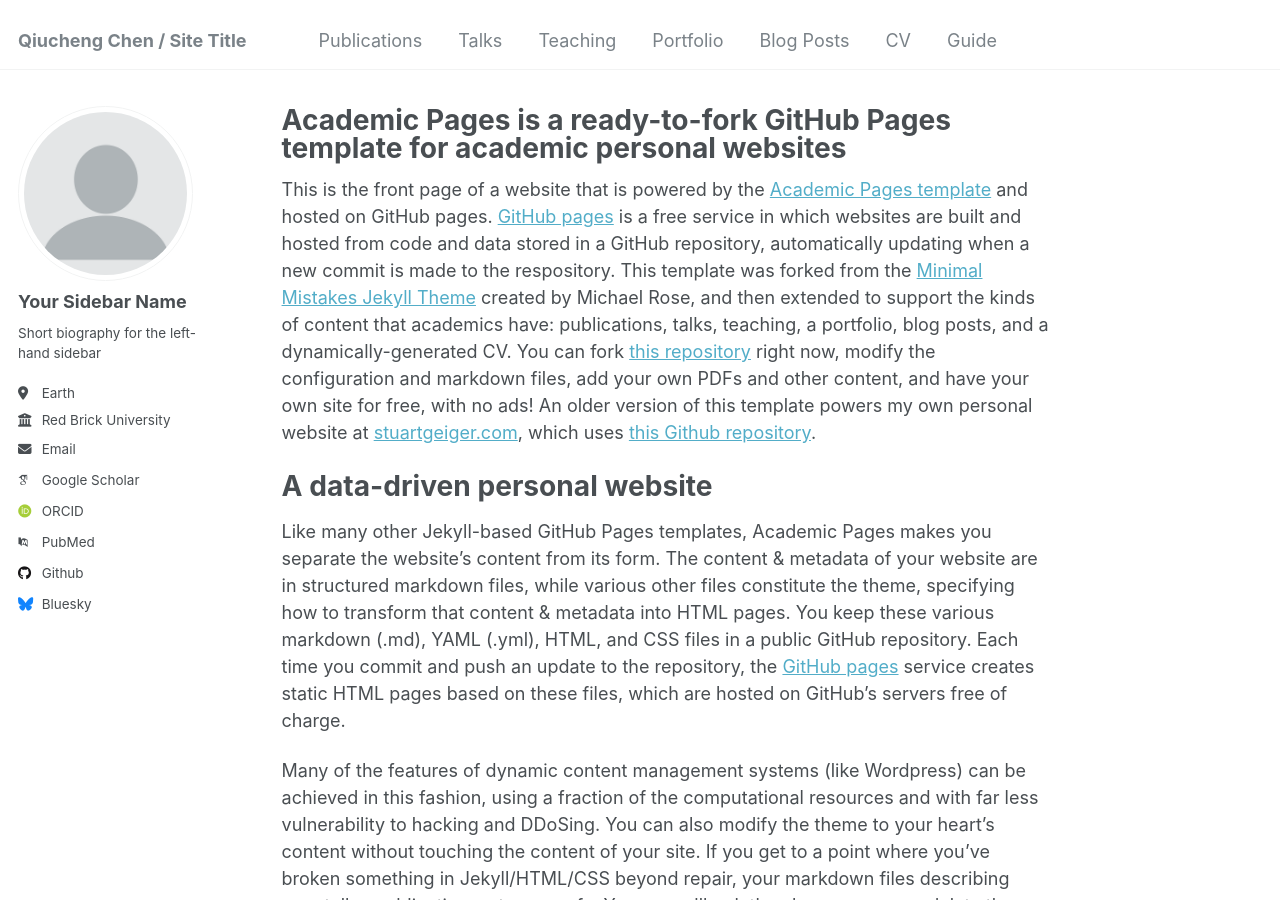
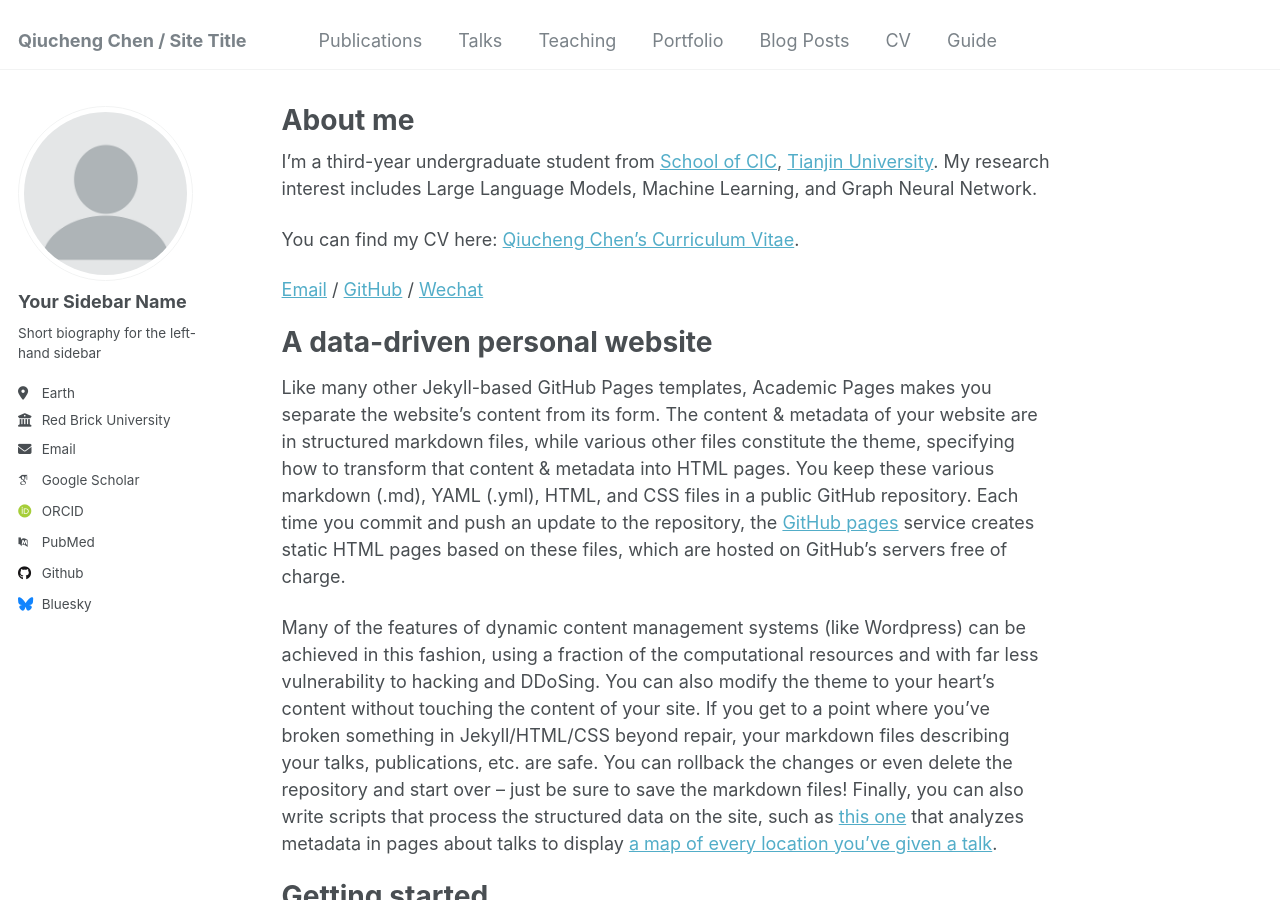
Before and after one commit to Trouverecc/Trouverecc.github.io, a Jekyll site: the page built from _pages/about.md, in a window 1280 px wide and 900 px high. Built offline with Jekyll 4.4.1, drawn with Linux system fonts in a browser that asks for light colours; some web fonts are replaced.

Commit message:
Update about.md

```diff
--- a/_pages/about.md
+++ b/_pages/about.md
@@ -1,13 +1,18 @@
 ---
 permalink: /
-title: "Academic Pages is a ready-to-fork GitHub Pages template for academic personal websites"
+title: "About me"
+excerpt: "About me"
 author_profile: true
 redirect_from:
   - /about/
   - /about.html
 ---
 
-This is the front page of a website that is powered by the [Academic Pages template](https://github.com/academicpages/academicpages.github.io) and hosted on GitHub pages. [GitHub pages](https://pages.github.com) is a free service in which websites are built and hosted from code and data stored in a GitHub repository, automatically updating when a new commit is made to the respository. This template was forked from the [Minimal Mistakes Jekyll Theme](https://mmistakes.github.io/minimal-mistakes/) created by Michael Rose, and then extended to support the kinds of content that academics have: publications, talks, teaching, a portfolio, blog posts, and a dynamically-generated CV. You can fork [this repository](https://github.com/academicpages/academicpages.github.io) right now, modify the configuration and markdown files, add your own PDFs and other content, and have your own site for free, with no ads! An older version of this template powers my own personal website at [stuartgeiger.com](http://stuartgeiger.com), which uses [this Github repository](https://github.com/staeiou/staeiou.github.io).
+I'm a third-year undergraduate student from [School of CIC](https://cic.tju.edu.cn/), [Tianjin University](https://www.tju.edu.cn/index.htm). My research interest includes Large Language Models, Machine Learning, and Graph Neural Network.
+
+You can find my CV here: [Qiucheng Chen's Curriculum Vitae](../assets/CV.pdf).
+
+[Email](mailto: trouverecc@gmail.com) / [GitHub](https://github.com/Trouverecc) / [Wechat](../image/wechat.jpg)
 
 A data-driven personal website
 ======
```
